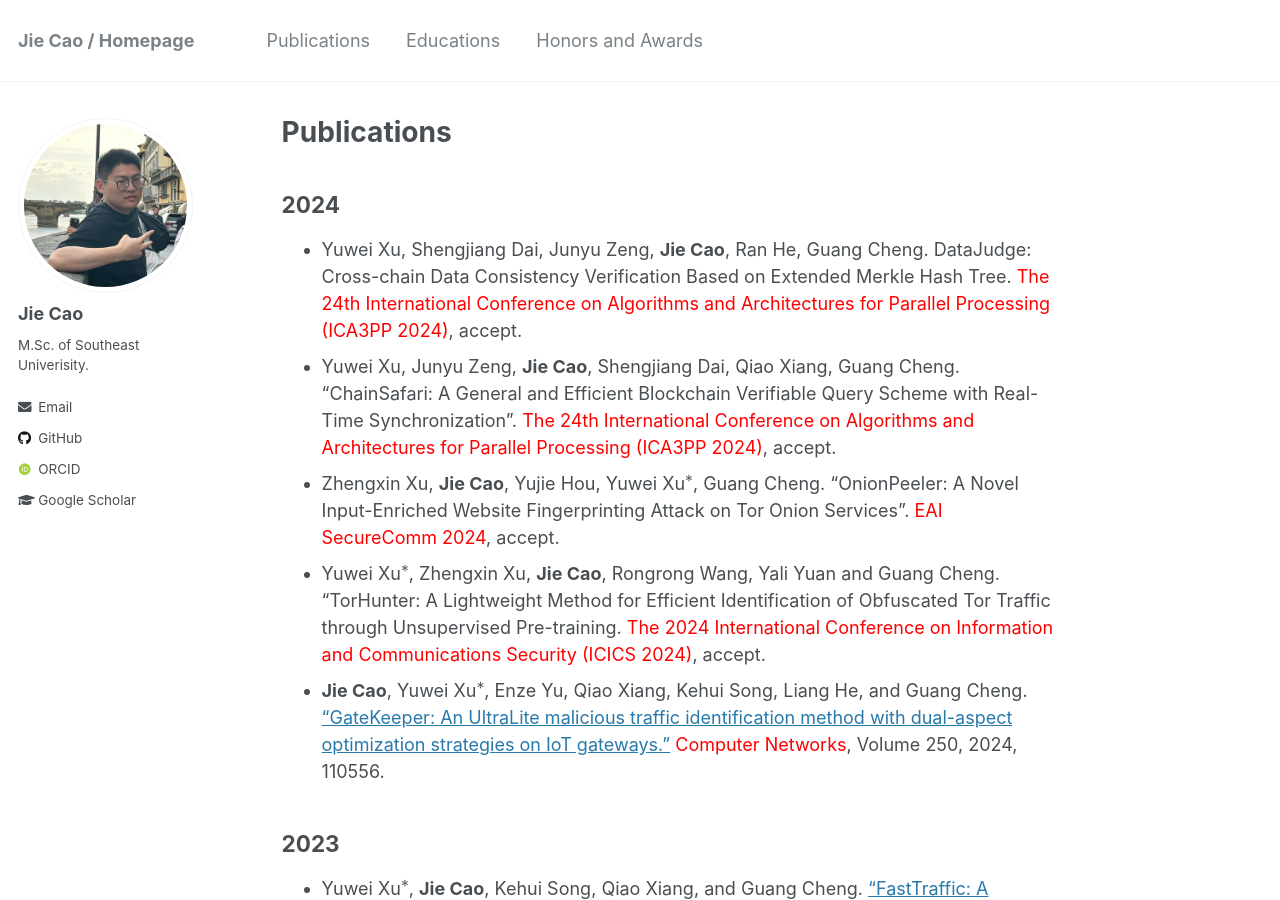
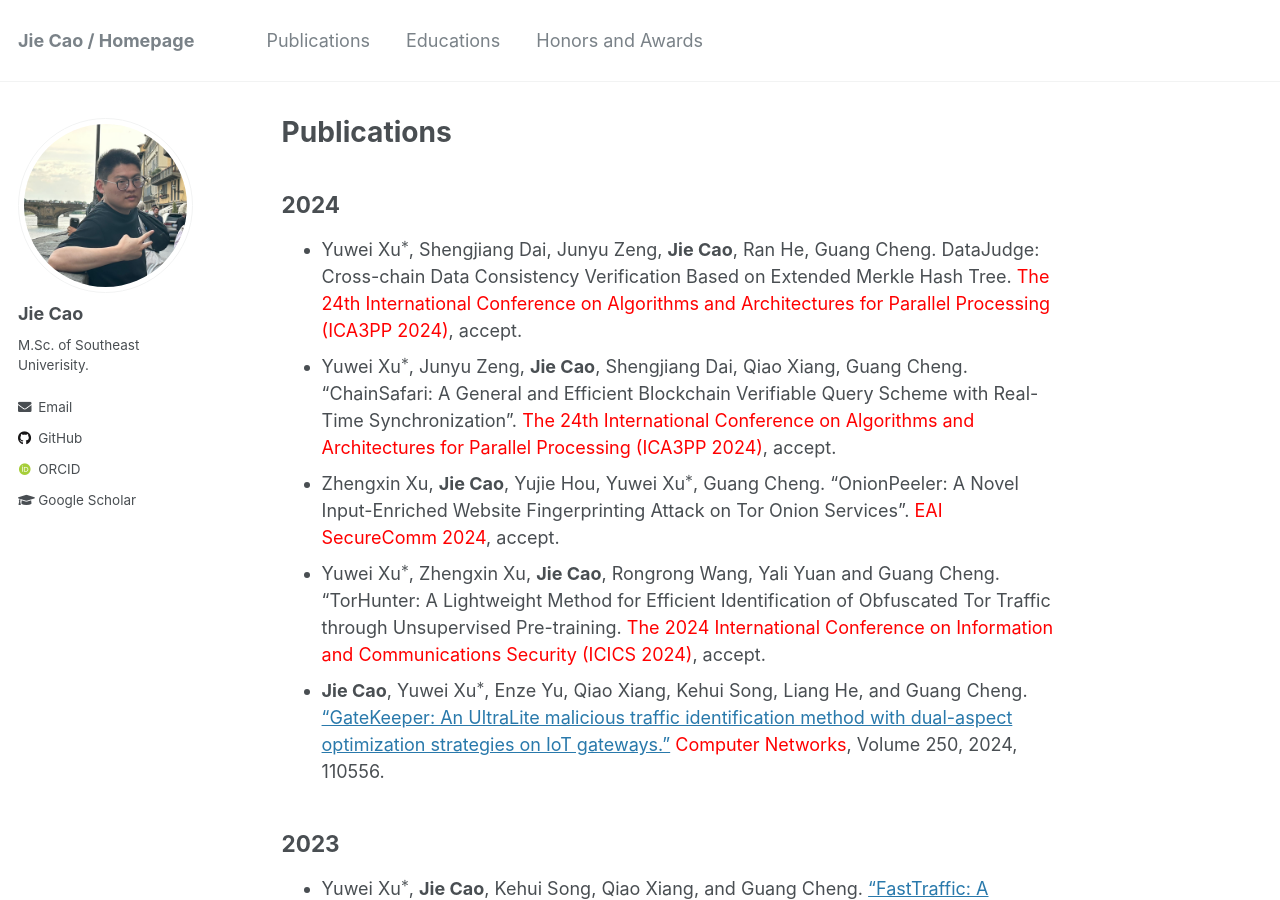
Before and after one commit to JieJayCao/JieJayCao.github.io, a Jekyll site: the page built from _pages/publications.md, in a window 1280 px wide and 900 px high. Built offline with Jekyll 4.4.1, drawn with Linux system fonts in a browser that asks for light colours; some web fonts are replaced; formulas are drawn with MathJax 3.

Commit message:
Update publications.md

```diff
--- a/_pages/publications.md
+++ b/_pages/publications.md
@@ -7,8 +7,8 @@ author_profile: true
 
 
 ## 2024
-* Yuwei Xu, Shengjiang Dai, Junyu Zeng, **Jie Cao**, Ran He, Guang Cheng. DataJudge: Cross-chain Data Consistency Verification Based on Extended Merkle Hash Tree. <span style="color:red;">The 24th International Conference on Algorithms and Architectures for Parallel Processing (ICA3PP 2024)</span>, accept.
-* Yuwei Xu, Junyu Zeng, **Jie Cao**, Shengjiang Dai, Qiao Xiang, Guang Cheng. "ChainSafari: A General and Efficient Blockchain Verifiable Query Scheme with Real-Time Synchronization". <span style="color:red;">The 24th International Conference on Algorithms and Architectures for Parallel Processing (ICA3PP 2024)</span>, accept.
+* Yuwei Xu$^*$, Shengjiang Dai, Junyu Zeng, **Jie Cao**, Ran He, Guang Cheng. DataJudge: Cross-chain Data Consistency Verification Based on Extended Merkle Hash Tree. <span style="color:red;">The 24th International Conference on Algorithms and Architectures for Parallel Processing (ICA3PP 2024)</span>, accept.
+* Yuwei Xu$^*$, Junyu Zeng, **Jie Cao**, Shengjiang Dai, Qiao Xiang, Guang Cheng. "ChainSafari: A General and Efficient Blockchain Verifiable Query Scheme with Real-Time Synchronization". <span style="color:red;">The 24th International Conference on Algorithms and Architectures for Parallel Processing (ICA3PP 2024)</span>, accept.
 * Zhengxin Xu, **Jie Cao**, Yujie Hou, Yuwei Xu$^*$, Guang Cheng. "OnionPeeler: A Novel Input-Enriched Website Fingerprinting Attack on Tor Onion Services". <span style="color:red;">EAI SecureComm 2024</span>, accept.
 * Yuwei Xu$^*$, Zhengxin Xu, **Jie Cao**, Rongrong Wang, Yali Yuan and Guang Cheng. "TorHunter: A Lightweight Method for Efficient Identification of Obfuscated Tor Traffic through Unsupervised Pre-training. <span style="color:red;">The 2024 International Conference on Information and Communications Security (ICICS 2024)</span>, accept.
 * **Jie Cao**, Yuwei Xu$^*$, Enze Yu, Qiao Xiang, Kehui Song, Liang He, and Guang Cheng. ["GateKeeper: An UltraLite malicious traffic identification method with dual-aspect optimization strategies on IoT gateways."](https://www.sciencedirect.com/science/article/abs/pii/S1389128624003888) <span style="color:red;">Computer Networks</span>, Volume 250, 2024, 110556.
```
